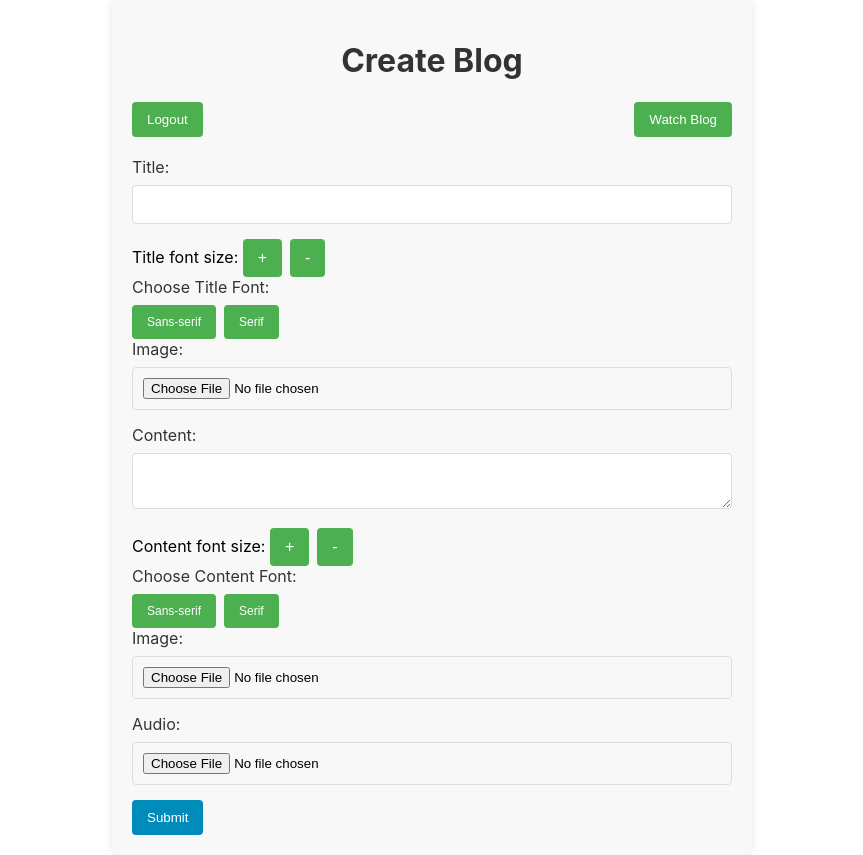
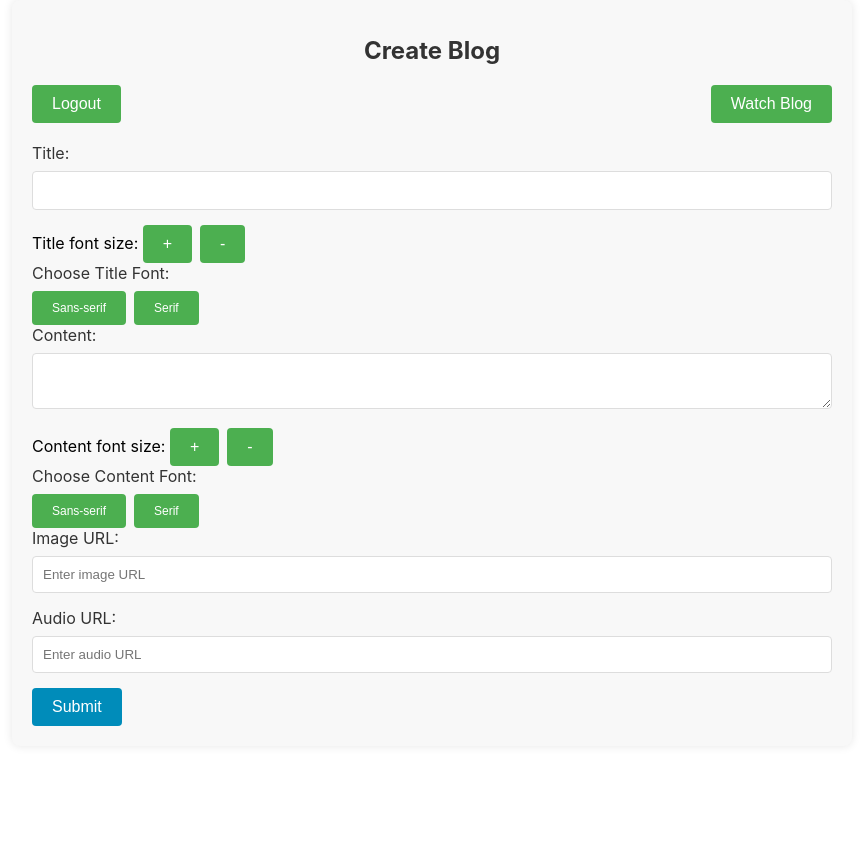
Before and after one commit to cuong01233210/Blog_cnw_v1, a React (Create React App) app in the folder Desktop/blog/: page /create-blog in a window 1280 px wide. Shown: the whole page, without its empty margins (208-1071 px from the left). After the commit the page ends 800 px from the top, so only its background shows below. Built offline with nearby package versions, Linux system fonts and the light colour scheme.

Commit message:
hoàn thành ViewBlog 10/1/24

```diff
--- a/Desktop/blog/src/App.js
+++ b/Desktop/blog/src/App.js
@@ -2,16 +2,22 @@ import { BrowserRouter as Router, Route, Routes } from "react-router-dom";
 
 import AuthPage from "./AuthPage";
 import CreateBlog from "./CreateBlog";
-
+import ViewBlog from "./ViewBlog";
 function App() {
   return (
     <Router>
       <Routes>
         <Route path="/create-blog" element={<CreateBlog />} />
         <Route path="/login" element={<AuthPage />} />
+        <Route path="/view-blog" element={<ViewBlog />} />
       </Routes>
     </Router>
   );
 }
 
 export default App;
+
+// link audio
+// https://www.soundhelix.com/examples/mp3/SoundHelix-Song-1.mp3
+// link image
+// https://www.w3schools.com/w3css/img_lights.jpg
--- a/Desktop/blog/src/CreateBlog.js
+++ b/Desktop/blog/src/CreateBlog.js
@@ -4,8 +4,8 @@ import "./CreateBlog.css";
 const CreateBlog = () => {
   const [title, setTitle] = useState("");
   const [content, setContent] = useState("");
-  const [image, setImage] = useState(null);
-  const [audio, setAudio] = useState(null);
+  const [image, setImage] = useState("");
+  const [audio, setAudio] = useState("");
   const [fontSizeTitle, setFontSizeTitle] = useState(14);
   const [fontSizeContent, setFontSizeContent] = useState(14);
   const [selectedContentFont, setSelectedFont] = useState("Calibri");
@@ -32,7 +32,16 @@ const CreateBlog = () => {
 
   const handleSubmit = (e) => {
     e.preventDefault();
-    // Perform blog submission logic here
+
+    const blogData = {
+      title,
+      content,
+      image, // Assuming you have the image data or file URL
+      audio, // Assuming you have the audio data or file URL
+    };
+
+    // Navigate to ViewBlog with the blogData as state
+    navigate(`/view-blog`, { state: { blogData } });
   };
 
   const handleLogout = () => {
@@ -88,14 +97,16 @@ const CreateBlog = () => {
         <div>
           <span>Title font size: </span>
           <button
+            type="button"
             style={{ fontSize: "16px", marginRight: "8px" }}
-            onClick={handleTitleFontSizeIncrease}
+            onClick={() => handleTitleFontSizeIncrease()}
           >
             +
           </button>
           <button
+            type="button"
             style={{ fontSize: "16px" }}
-            onClick={handleTitleFontSizeDecrease}
+            onClick={() => handleTitleFontSizeDecrease()}
           >
             -
           </button>
@@ -121,13 +132,7 @@ const CreateBlog = () => {
             {/* Add more font options as needed */}
           </div>
         </div>
-        <label htmlFor="image">Image:</label>
-        <input
-          type="file"
-          id="image"
-          accept="image/*"
-          onChange={handleImageChange}
-        />
+
         <label htmlFor="content">Content:</label>
         <textarea
           id="content"
@@ -141,14 +146,16 @@ const CreateBlog = () => {
         <div>
           <span>Content font size: </span>
           <button
+            type="button"
             style={{ fontSize: "16px", marginRight: "8px" }}
-            onClick={handleContentFontSizeIncrease}
+            onClick={() => handleContentFontSizeIncrease()}
           >
             +
           </button>
           <button
+            type="button"
             style={{ fontSize: "16px" }}
-            onClick={handleContentFontSizeDecrease}
+            onClick={() => handleContentFontSizeDecrease()}
           >
             -
           </button>
@@ -174,23 +181,27 @@ const CreateBlog = () => {
             {/* Add more font options as needed */}
           </div>
         </div>
-        <label htmlFor="image">Image:</label>
+        <label htmlFor="image">Image URL:</label>
         <input
-          type="file"
+          type="text"
           id="image"
-          accept="image/*"
-          onChange={handleImageChange}
+          placeholder="Enter image URL"
+          value={image}
+          onChange={(e) => setImage(e.target.value)}
         />
 
-        <label htmlFor="audio">Audio:</label>
+        <label htmlFor="audio">Audio URL:</label>
         <input
-          type="file"
+          type="text"
           id="audio"
-          accept="audio/*"
-          onChange={handleAudioChange}
+          placeholder="Enter audio URL"
+          value={audio}
+          onChange={(e) => setAudio(e.target.value)}
         />
 
-        <button type="submit">Submit</button>
+        <button type="submit" onClick={handleSubmit}>
+          Submit
+        </button>
       </form>
     </div>
   );
--- /dev/null
+++ b/Desktop/blog/src/ViewBlog.css
@@ -0,0 +1,42 @@
+/* ViewBlog.css */
+
+.container {
+  max-width: 800px;
+  margin: 0 auto;
+  padding: 20px;
+}
+
+h1 {
+  font-size: 24px;
+  margin-bottom: 10px;
+}
+
+p {
+  font-size: 16px;
+  margin-bottom: 15px;
+}
+
+img {
+  width: 60%; /* Set the width to 60% of the container width */
+  height: auto; /* Maintain aspect ratio */
+  margin-bottom: 15px;
+}
+
+audio {
+  width: 100%;
+  margin-bottom: 15px;
+}
+
+button {
+  font-size: 16px;
+  background-color: #4caf50;
+  color: white;
+  padding: 10px 20px;
+  border: none;
+  cursor: pointer;
+  transition: background-color 0.3s;
+}
+
+button:hover {
+  background-color: #45a049;
+}
--- /dev/null
+++ b/Desktop/blog/src/ViewBlog.js
@@ -0,0 +1,31 @@
+// ViewBlog.js
+import React from "react";
+import { useLocation, useNavigate } from "react-router-dom";
+import "./ViewBlog.css";
+const ViewBlog = () => {
+  const location = useLocation();
+  const { blogData } = location.state || {};
+  const navigate = useNavigate();
+  const handleBackToCreateBlog = () => {
+    // Navigate back to CreateBlog view
+    navigate("/create-blog");
+  };
+  return (
+    <div className="container">
+      {blogData && (
+        <>
+          <h1>{blogData.title}</h1>
+          <p>{blogData.content}</p>
+          <img src={blogData.image} alt="Blog" style={{ maxWidth: "100%" }} />
+          <audio controls>
+            <source src={blogData.audio} type="audio/mp3" />
+            Your browser does not support the audio element.
+          </audio>
+          <button onClick={handleBackToCreateBlog}>Back to CreateBlog</button>
+        </>
+      )}
+    </div>
+  );
+};
+
+export default ViewBlog;
```
